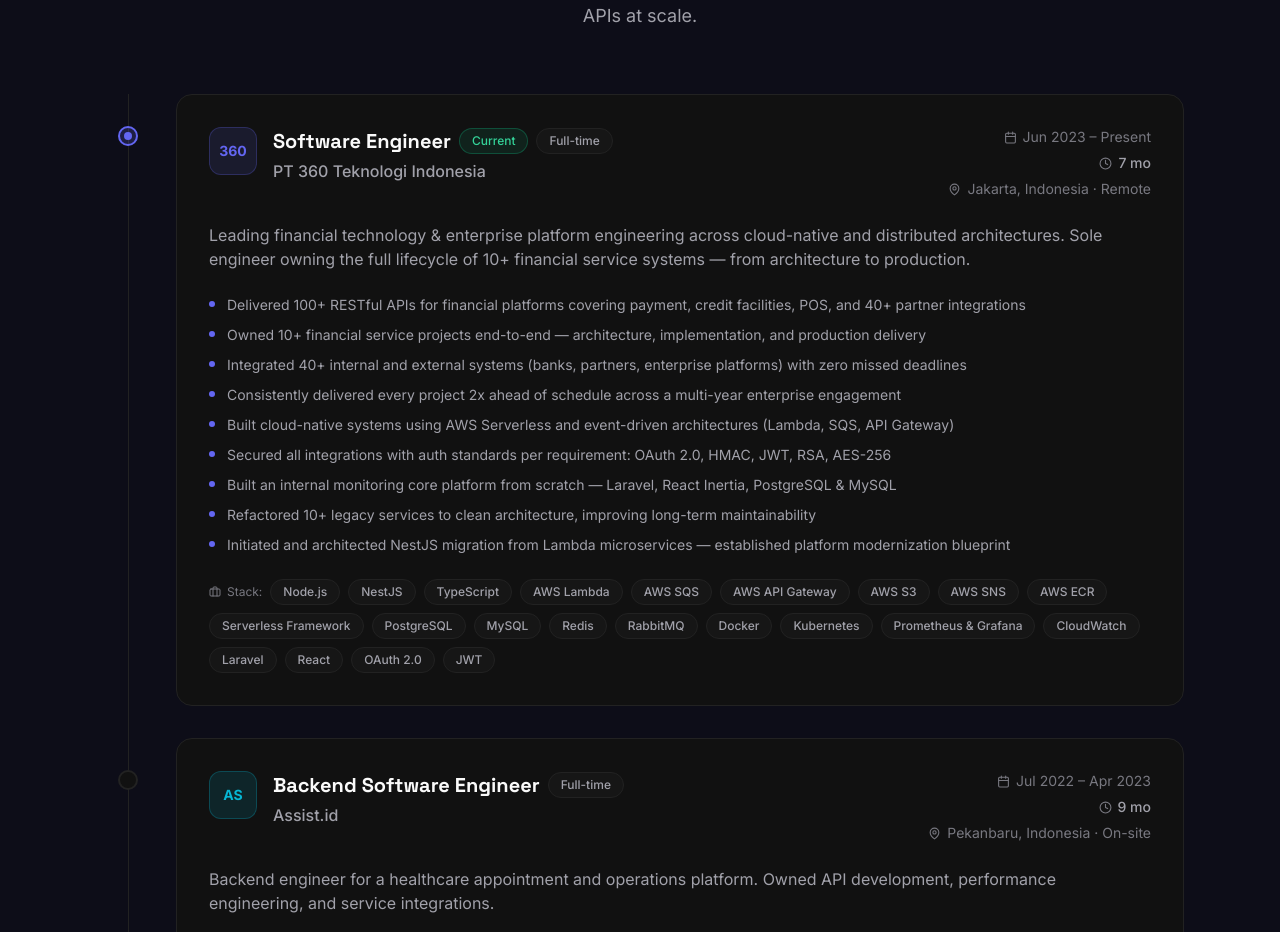
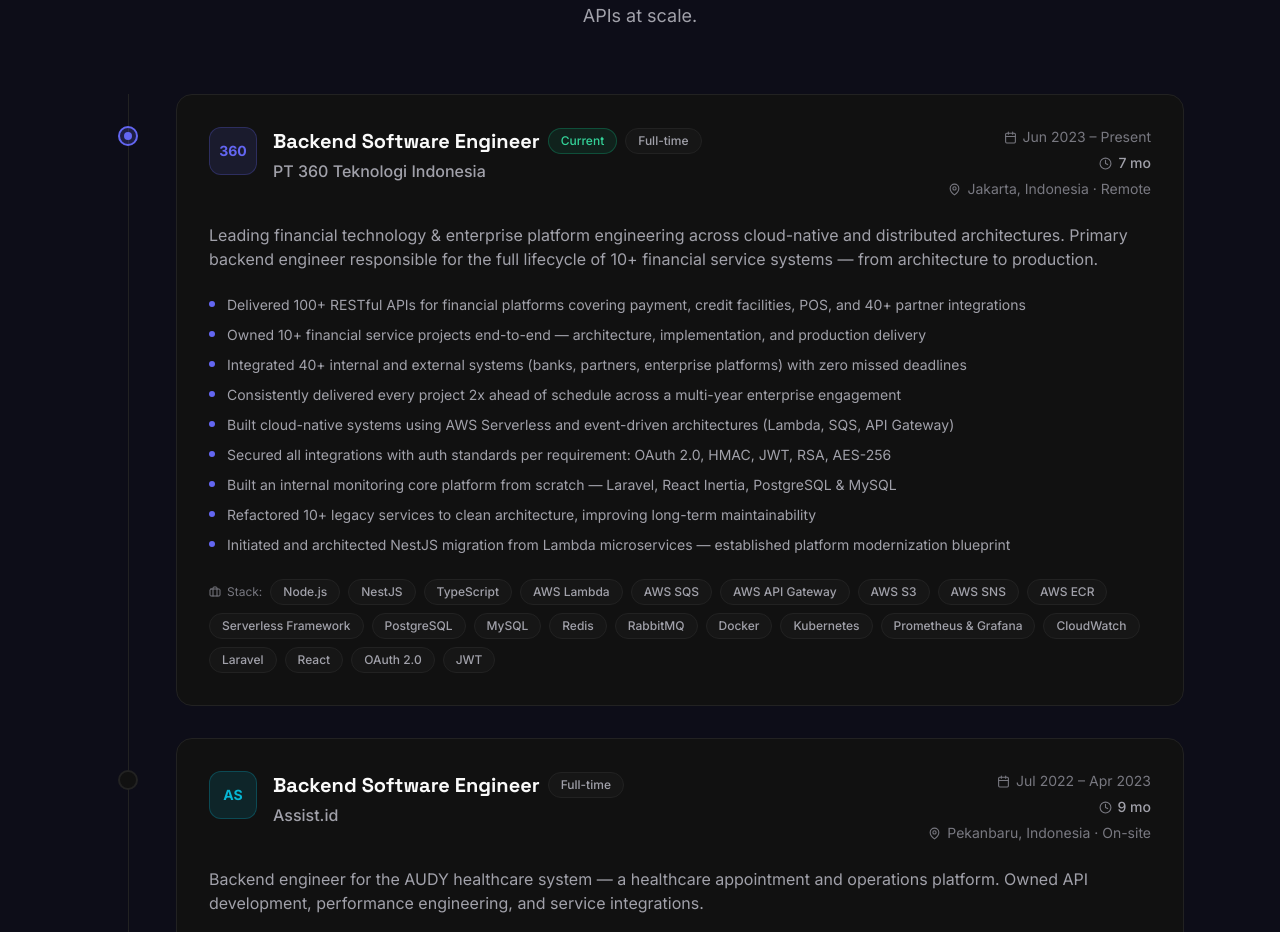
Before and after one commit to yogigaek/Portfolio-Latest, a React (Vite) app: page / in a window 1280 px wide. Shown: the part 1868-2800 px from the top of the page. Built offline with nearby package versions, Linux system fonts and the light colour scheme; no server answers; the HTML template or start-up script is replaced by a standard one.

Commit message:
fix: update content accuracy, location, and branding
  - Correct location to Pekanbaru, role language, and degree name
  - Brand healthcare project as AUDY Healthcare System
  - Update README URL and replace CV PDF

```diff
--- a/index.html
+++ b/index.html
@@ -14,7 +14,7 @@
     />
     <meta
       name="keywords"
-      content="Backend Engineer, AWS Serverless, Node.js, NestJS, TypeScript, Financial Systems, API Integration, Jakarta, Indonesia"
+      content="Backend Engineer, AWS Serverless, Node.js, NestJS, TypeScript, Financial Systems, API Integration, Pekanbaru, Indonesia"
     />
     <meta name="author" content="Muhammad Yogi" />
     <meta name="robots" content="index, follow" />
--- a/src/components/sections/Education.tsx
+++ b/src/components/sections/Education.tsx
@@ -30,8 +30,8 @@
   },
   {
     institution: 'Universitas Lancang Kuning Pekanbaru',
-    degree: 'Bachelor of Informatics Engineering (S.Kom)',
-    major: 'Teknik Informatika',
+    degree: 'Bachelor of Computer Science',
+    major: 'Informatics Engineering',
     period: '2017 – 2021',
     highlights: [
       'Relevant coursework: Data Structures, Algorithms, Database Systems, Software Engineering, Computer Networks',
--- a/src/components/sections/Hero.tsx
+++ b/src/components/sections/Hero.tsx
@@ -61,7 +61,7 @@
               </span>
               <span className="inline-flex items-center gap-1.5 text-text-muted text-xs border border-border px-3 py-1.5 rounded-full">
                 <MapPin size={11} />
-                Jakarta, Indonesia · Remote
+                Pekanbaru, Indonesia · Remote
               </span>
             </motion.div>
 
--- a/src/data/index.ts
+++ b/src/data/index.ts
@@ -104,7 +104,7 @@
   {
     id: 'indogrosir',
     company: 'PT 360 Teknologi Indonesia',
-    role: 'Software Engineer',
+    role: 'Backend Software Engineer',
     period: 'Jun 2023 – Present',
     periodStart: 'Jun 2023',
     periodEnd: 'Present',
@@ -112,7 +112,7 @@
     type: 'Full-time',
     location: 'Jakarta, Indonesia · Remote',
     summary:
-      'Leading financial technology & enterprise platform engineering across cloud-native and distributed architectures. Sole engineer owning the full lifecycle of 10+ financial service systems — from architecture to production.',
+      'Leading financial technology & enterprise platform engineering across cloud-native and distributed architectures. Primary backend engineer responsible for the full lifecycle of 10+ financial service systems — from architecture to production.',
     achievements: [
       'Delivered 100+ RESTful APIs for financial platforms covering payment, credit facilities, POS, and 40+ partner integrations',
       'Owned 10+ financial service projects end-to-end — architecture, implementation, and production delivery',
@@ -162,7 +162,7 @@
     type: 'Full-time',
     location: 'Pekanbaru, Indonesia · On-site',
     summary:
-      'Backend engineer for a healthcare appointment and operations platform. Owned API development, performance engineering, and service integrations.',
+      'Backend engineer for the AUDY healthcare system — a healthcare appointment and operations platform. Owned API development, performance engineering, and service integrations.',
     achievements: [
       'Built 50+ RESTful APIs using Node.js, LoopBack, Express.js, and MongoDB',
       'Improved reporting performance by 700% through MongoDB query tuning and materialized views',
@@ -370,10 +370,10 @@
   },
   {
     id: 'healthcare-system',
-    title: 'Healthcare Operations Platform',
+    title: 'AUDY Healthcare System',
     subtitle: '50+ APIs · 700% Performance Improvement · 10+ Integrations',
     description:
-      'Backend engineer for a healthcare operations platform — built and maintained 50+ RESTful APIs spanning core platform operations, reporting pipelines, third-party integrations, and insurance notification delivery with EJS-templated messages. Integrated 10+ third-party services and delivered 700% reporting performance improvement via MongoDB aggregation pipeline rewrite and materialized views. Automated cleanup of 10,000+ appointment records and resolved 30+ production issues while maintaining system stability.',
+      'Backend engineer for the AUDY healthcare system — built and maintained 50+ RESTful APIs spanning core platform operations, reporting pipelines, third-party integrations, and insurance notification delivery with EJS-templated messages. Integrated 10+ third-party services and delivered 700% reporting performance improvement via MongoDB aggregation pipeline rewrite and materialized views. Automated cleanup of 10,000+ appointment records and resolved 30+ production issues while maintaining system stability.',
     type: 'Enterprise',
     status: 'Private · NDA',
     metrics: ['700% Faster Reporting', '10,000+ Records Automated', '30+ Issues Resolved', 'Zero Data Loss'],
```
Also changed, not shown: 2 other files (tests, documents, lock files or other folders).
